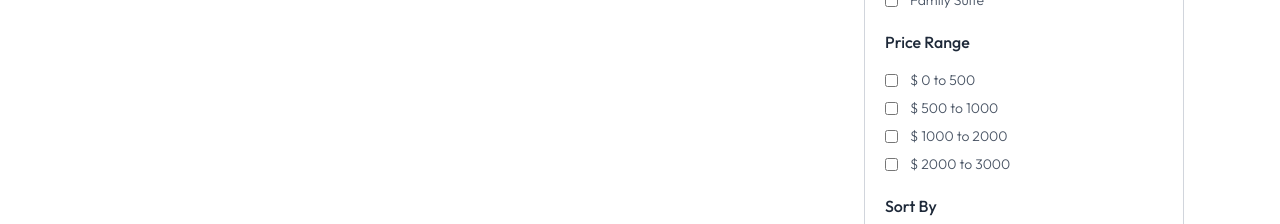
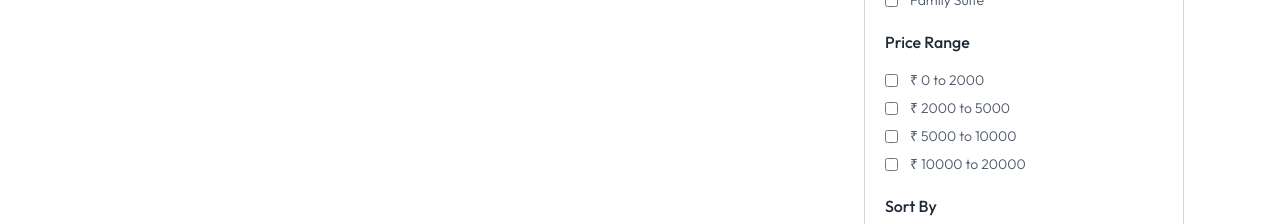
Before and after one commit to AMMANMALEK/BookMyRoom, a React (Vite) app in the folder client/: page /rooms in a window 1280 px wide. Shown: the part 404-628 px from the top of the page. Built offline with nearby package versions, Linux system fonts and the light colour scheme; no server answers; a web font is replaced by a local one.

Commit message:
fixed currency issue

```diff
--- a/client/src/components/HotelCards.jsx
+++ b/client/src/components/HotelCards.jsx
@@ -23,7 +23,7 @@ const HotelCards = ({room,index}) => {
             <span>{room.hotel.address}</span>
         </div>
         <div className='flex items-center justifty-space-between mt-4'>
-            <p>$<span className='text-xl text-gray-800'>{room.pricePerNight}</span> /night</p>
+            <p>₹<span className='text-xl text-gray-800'>{room.pricePerNight}</span> /night</p>
             <button className='px-4 py-2 text-sm font-medium border-gray-300 rounded hover:bg-gray-50 transition-all cursor-pointer'>
                 Book Now
             </button>
--- a/client/src/context/AppContext.jsx
+++ b/client/src/context/AppContext.jsx
@@ -10,7 +10,7 @@ const AppContext = createContext();
 
 export const AppProvider = ({ children }) => {
 
-    const currency = import.meta.env.VITE_CURRENCY || '$';
+    const currency = import.meta.env.VITE_CURRENCY || '₹';
     const {user} = useUser();
     const { getToken } = useAuth();
     const navigate = useNavigate();
--- a/client/src/pages/AllRooms.jsx
+++ b/client/src/pages/AllRooms.jsx
@@ -44,10 +44,10 @@ const AllRooms = () =>{
     ];
 
     const priceRanges = [
-      "0 to 500",
-      "500 to 1000",
-      "1000 to 2000",
-      "2000 to 3000",
+      "0 to 2000",
+      "2000 to 5000",
+      "5000 to 10000",
+      "10000 to 20000",
     ];
 
     const sortOptions = [
@@ -158,7 +158,7 @@ const AllRooms = () =>{
                       </div>
                     ))}
                   </div>
-                  <p className='text-xl font-medium text-gray-700'>${room.pricePerNight}/ night</p>
+                  <p className='text-xl font-medium text-gray-700'>₹{room.pricePerNight}/ night</p>
                 </div>
               </div>
             ))}
--- a/client/src/pages/MyBookings.jsx
+++ b/client/src/pages/MyBookings.jsx
@@ -6,7 +6,7 @@ import toast from 'react-hot-toast';
 
 const MyBookings = () => {
     const [bookings, setBookings] = useState([]);
-    const {axios, getToken, user} = useAppContext();
+    const {axios, getToken, user, currency} = useAppContext();
 
     const fetchUserBookings = async()=> {
         try {
@@ -71,7 +71,7 @@ const MyBookings = () => {
                                 <img src={assets.guestsIcon} alt="" />
                                 <span>Guests: {booking.guests}</span>
                             </div>
-                            <p className='text-base'>Total Price: ${booking.totalPrice}</p>
+                            <p className='text-base'>Total Price: {currency}{booking.totalPrice}</p>
                         </div>
                     </div>
 
--- a/client/src/pages/RoomDetails.jsx
+++ b/client/src/pages/RoomDetails.jsx
@@ -123,7 +123,7 @@ const RoomDetails = ()=>{
 
                 {/*price per night */}
                 &nbsp;&nbsp;&nbsp;&nbsp;&nbsp;&nbsp;&nbsp;&nbsp;&nbsp;&nbsp;&nbsp;&nbsp;
-                <p className='text-2xl font-medium'>${room.pricePerNight} /night</p>
+                <p className='text-2xl font-medium'>₹{room.pricePerNight} /night</p>
             </div>
 
 
```
Also changed, not shown: 1 other file (tests, documents, lock files or other folders).
